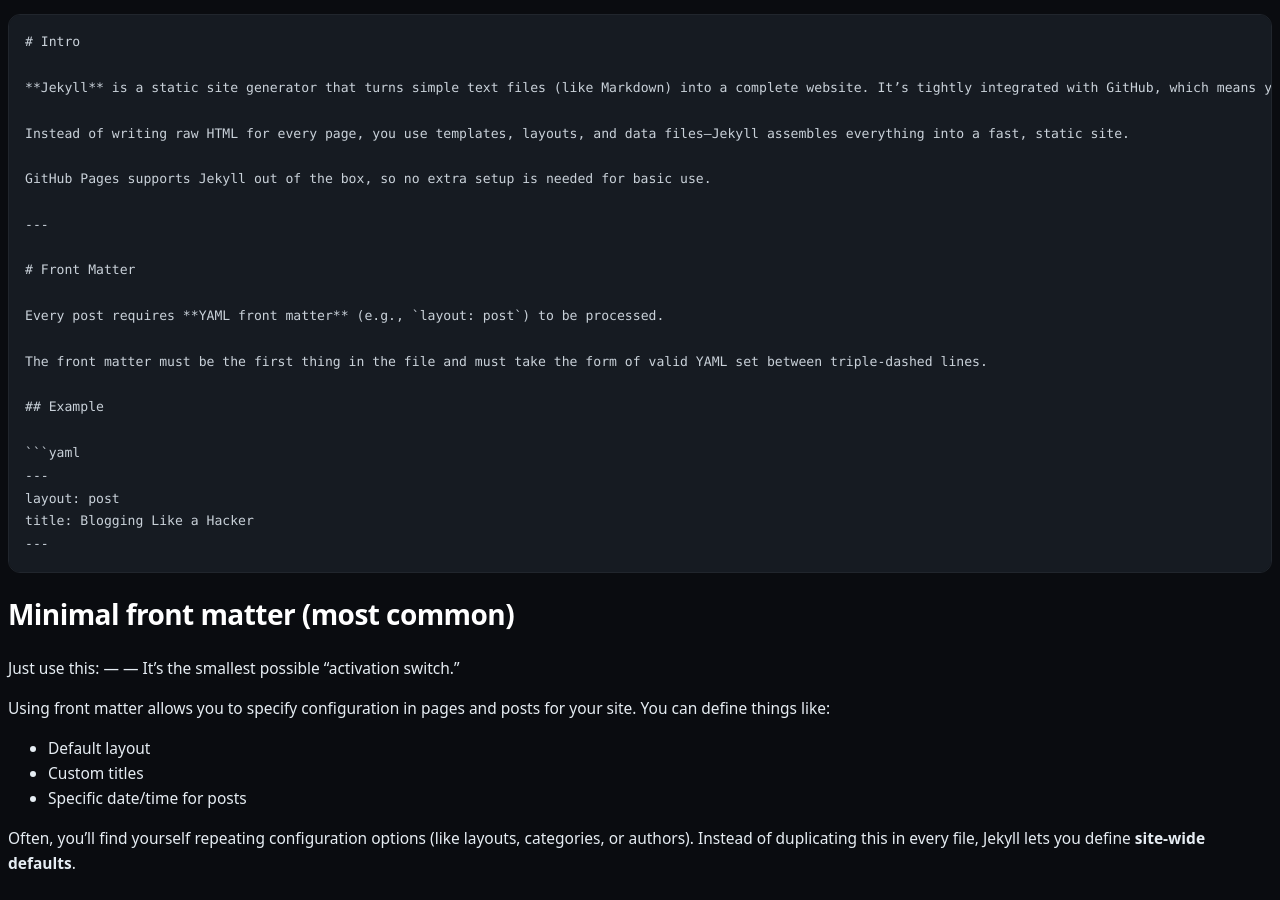
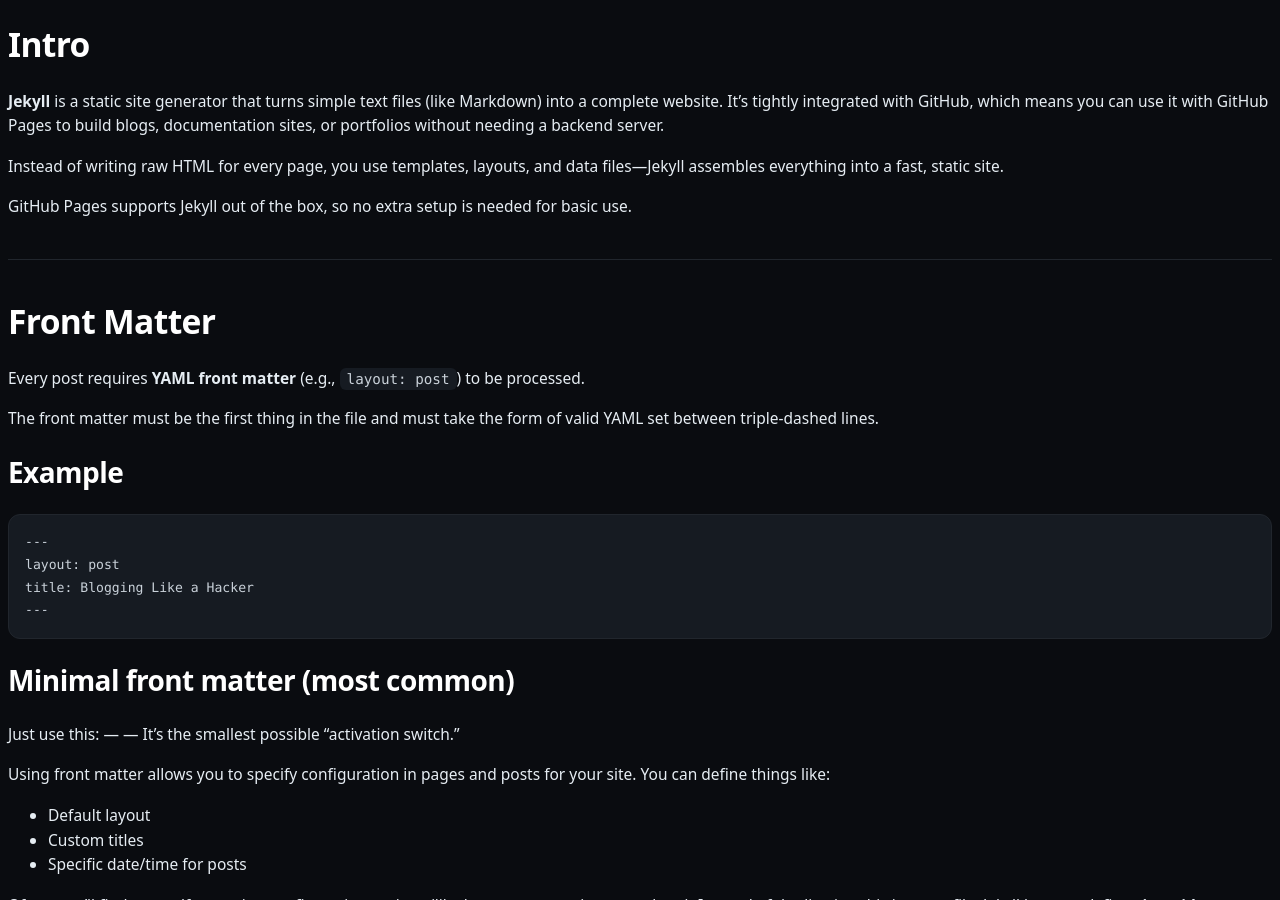
Before and after one commit to BBBB-44/_Codex, a Jekyll site: the page built from _codex/jekyll.md, in a window 1280 px wide and 900 px high. Built offline with Jekyll 4.4.1, drawn with Linux system fonts in a browser that asks for light colours; part of the change alters nothing that is shown; some of the changed text lies outside the part shown.

Commit message:
Clean up Jekyll documentation formatting
Removed unnecessary markdown formatting and fixed heading syntax.

`````diff
--- a/_codex/jekyll.md
+++ b/_codex/jekyll.md
@@ -1,8 +1,6 @@
 ---
 ---
 
-
-````md
 # Intro
 
 **Jekyll** is a static site generator that turns simple text files (like Markdown) into a complete website. It’s tightly integrated with GitHub, which means you can use it with GitHub Pages to build blogs, documentation sites, or portfolios without needing a backend server.
@@ -105,7 +103,7 @@ collections:
     output: true
 ```
 
-### Step 2: Create files in `_projects/` <!-- must start with "_" -->
+### Step 2: Create files in `_projects/` # must start with "_"
 
 ```yaml
 ---
@@ -123,6 +121,3 @@ Project description here.
   {% endfor %}
 </ul>
 ```
-
-```
-```
`````
